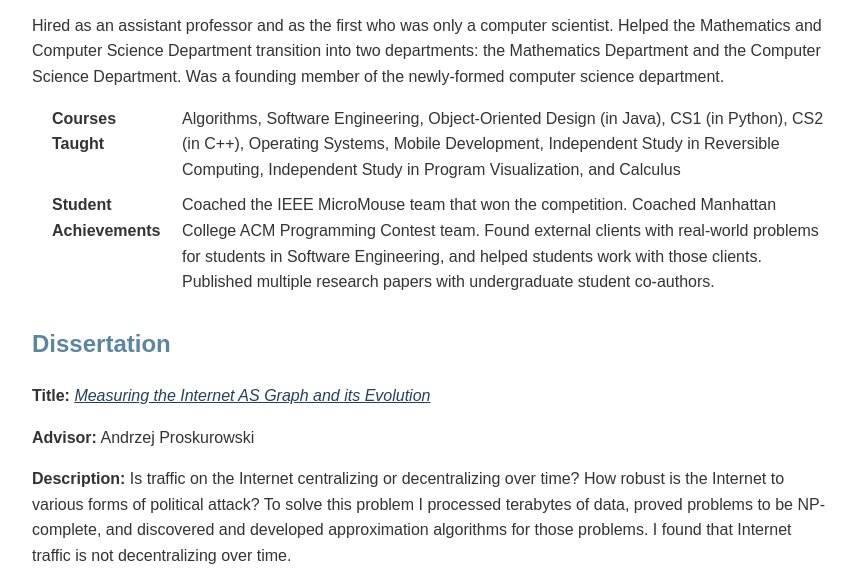
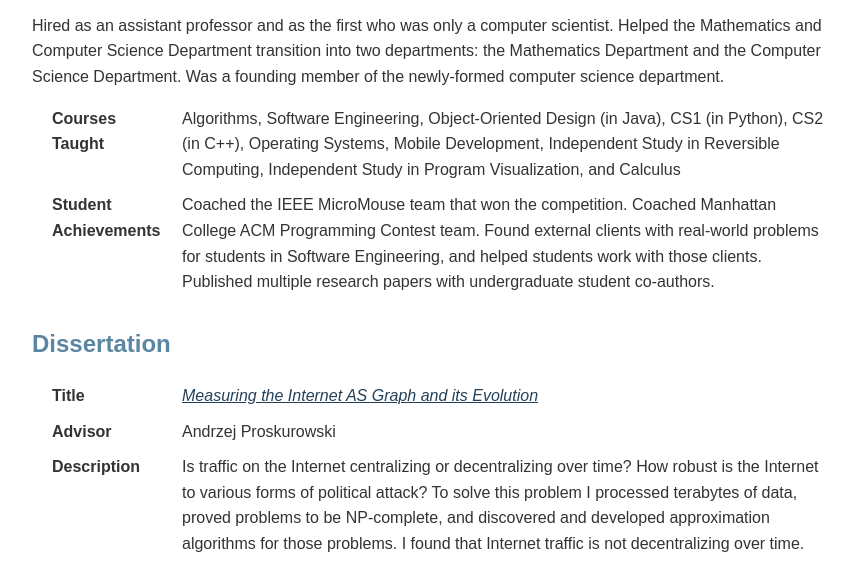
Before and after one commit to pboothe/pboothe.github.io, a plain HTML site: page index.html in a window 1280 px wide. Shown: the part 2080-2664 px from the top of the page, without its empty margins (208-1071 px from the left). Drawn offline with Linux system fonts and the light colour scheme.

Commit message:
Semantic dissertation. IaC instead of IaaS

```diff
--- a/index.html
+++ b/index.html
@@ -211,7 +211,7 @@
                     <dt>Languages</dt>
                     <dd>Go, Shell, Swift, Kotlin, Node, Javascript</dd>
                     <dt>Technologies</dt>
-                    <dd>IaaS, cloud services, mobile development, CRDTs, distributed databases, devops, SRE, AI, prompt
+                    <dd>IaC, cloud services, mobile development, CRDTs, distributed databases, devops, SRE, AI, prompt
                         engineering, SSG, CI/CD</dd>
                 </dl>
             </div>
@@ -341,17 +341,18 @@
 
         <section class="section">
             <h2>Dissertation</h2>
-            <p><strong>Title:</strong> <em><a
-                        href="https://scholarsbank.uoregon.edu/items/4125fb21-20c0-4904-87fb-425829126000">
-                        Measuring the Internet AS Graph and its Evolution</a></em></p>
-            <p><strong>Advisor:</strong> Andrzej Proskurowski</p>
-            <p><strong>Description:</strong> Is traffic on the Internet centralizing or decentralizing over time? How
-                robust
-                is the Internet to various forms of political attack? To solve this problem I processed terabytes of
-                data, proved
-                problems to be NP-complete, and discovered and developed approximation algorithms for those problems. I
-                found
-                that Internet traffic is not decentralizing over time.</p>
+            <dl>
+                <dt>Title</dt>
+                <dd><cite><a href="https://scholarsbank.uoregon.edu/items/4125fb21-20c0-4904-87fb-425829126000">
+                            Measuring the Internet AS Graph and its Evolution</a></cite></dd>
+                <dt>Advisor</dt>
+                <dd>Andrzej Proskurowski</dd>
+                <dt>Description</dt>
+                <dd>Is traffic on the Internet centralizing or decentralizing over time? How robust is the Internet to
+                    various forms of political attack? To solve this problem I processed terabytes of data, proved
+                    problems to be NP-complete, and discovered and developed approximation algorithms for those
+                    problems. I found that Internet traffic is not decentralizing over time.</dd>
+            </dl>
         </section>
 
         <div class="section">
```
